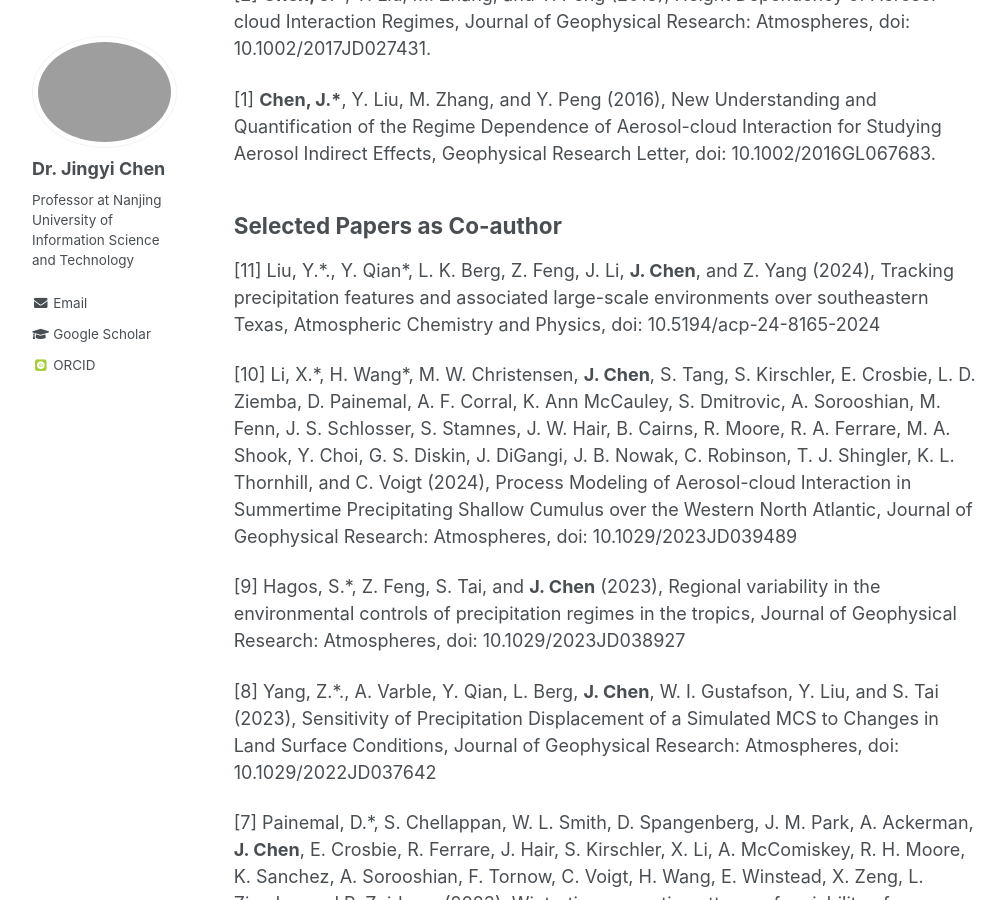
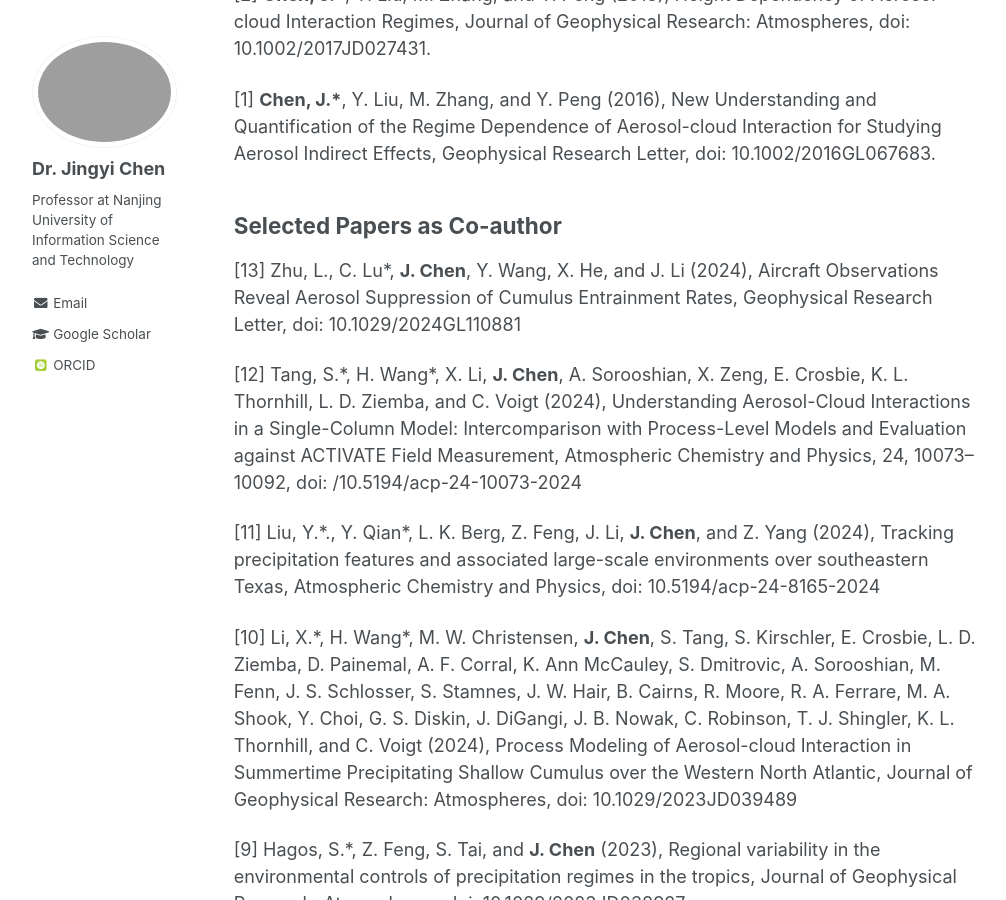
Before and after one commit to Jingyi-Chen/jingyi-chen.github.io, a Jekyll site: the page built from _pages/publications.md, in a window 1280 px wide and 900 px high, scrolled down 1134 px. Shown: the whole window, without its empty margins (132-1138 px from the left). Built offline with Jekyll 4.4.1, drawn with Linux system fonts in a browser that asks for light colours; some web fonts are replaced.

Commit message:
Update publications.md

```diff
--- a/_pages/publications.md
+++ b/_pages/publications.md
@@ -33,6 +33,10 @@ Selected Papers as Lead Author
 Selected Papers as Co-author
 ---
 
+[13] Zhu, L., C. Lu\*, **J. Chen**, Y. Wang, X. He, and J. Li (2024), Aircraft Observations Reveal Aerosol Suppression of Cumulus Entrainment Rates, Geophysical Research Letter, doi: 10.1029/2024GL110881
+
+[12] Tang, S.\*, H. Wang\*, X. Li, **J. Chen**, A. Sorooshian, X. Zeng, E. Crosbie, K. L. Thornhill, L. D. Ziemba, and C. Voigt (2024), Understanding Aerosol-Cloud Interactions in a Single-Column Model: Intercomparison with Process-Level Models and Evaluation against ACTIVATE Field Measurement, Atmospheric Chemistry and Physics, 24, 10073–10092, doi: /10.5194/acp-24-10073-2024
+
 [11] Liu, Y.\*., Y. Qian\*, L. K. Berg, Z. Feng, J. Li, **J. Chen**, and Z. Yang (2024), Tracking precipitation features and associated large-scale environments over southeastern Texas, Atmospheric Chemistry and Physics, doi: 10.5194/acp-24-8165-2024
 
 [10] Li, X.\*, H. Wang*, M. W. Christensen, **J. Chen**, S. Tang, S. Kirschler, E. Crosbie, L. D. Ziemba, D. Painemal,  A. F. Corral, K. Ann McCauley, S. Dmitrovic, A. Sorooshian, M. Fenn, J. S. Schlosser, S. Stamnes, J. W. Hair, B. Cairns, R. Moore, R. A. Ferrare, M. A. Shook, Y. Choi, G. S. Diskin, J. DiGangi, J. B. Nowak, C. Robinson, T. J. Shingler, K. L. Thornhill, and C. Voigt (2024), Process Modeling of Aerosol-cloud Interaction in Summertime Precipitating Shallow Cumulus over the Western North Atlantic, Journal of Geophysical Research: Atmospheres, doi: 10.1029/2023JD039489
```
